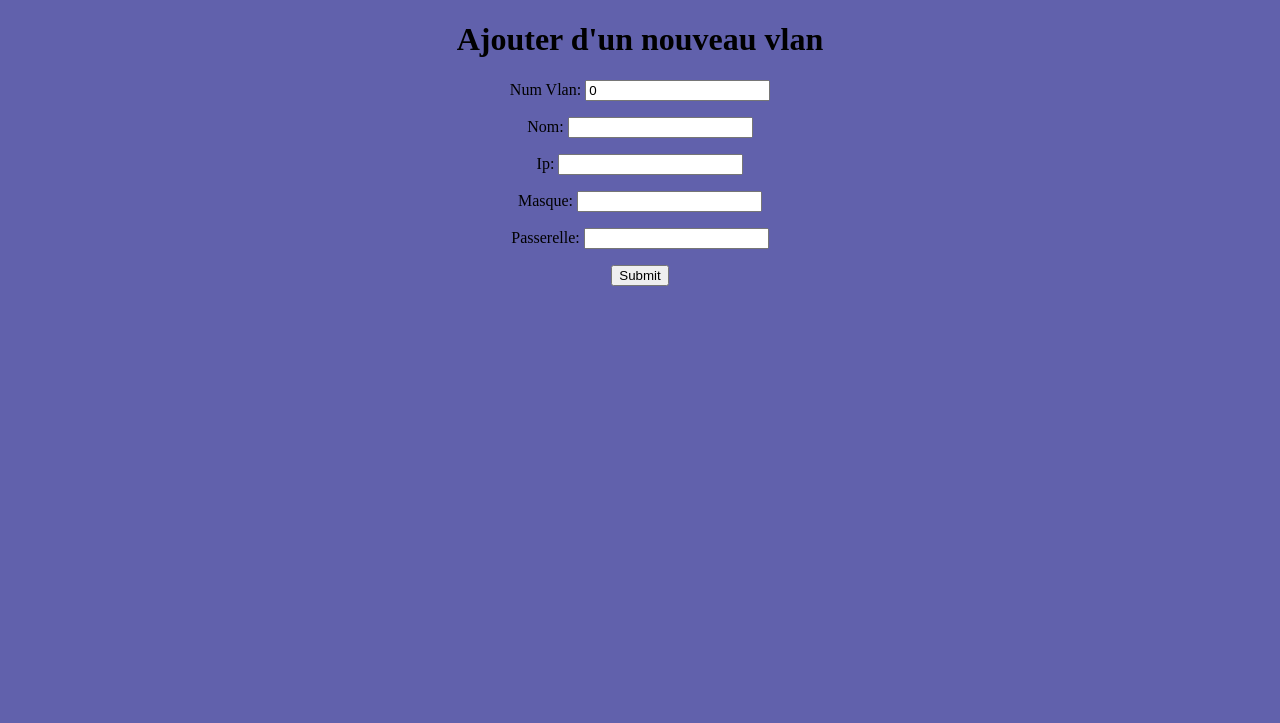
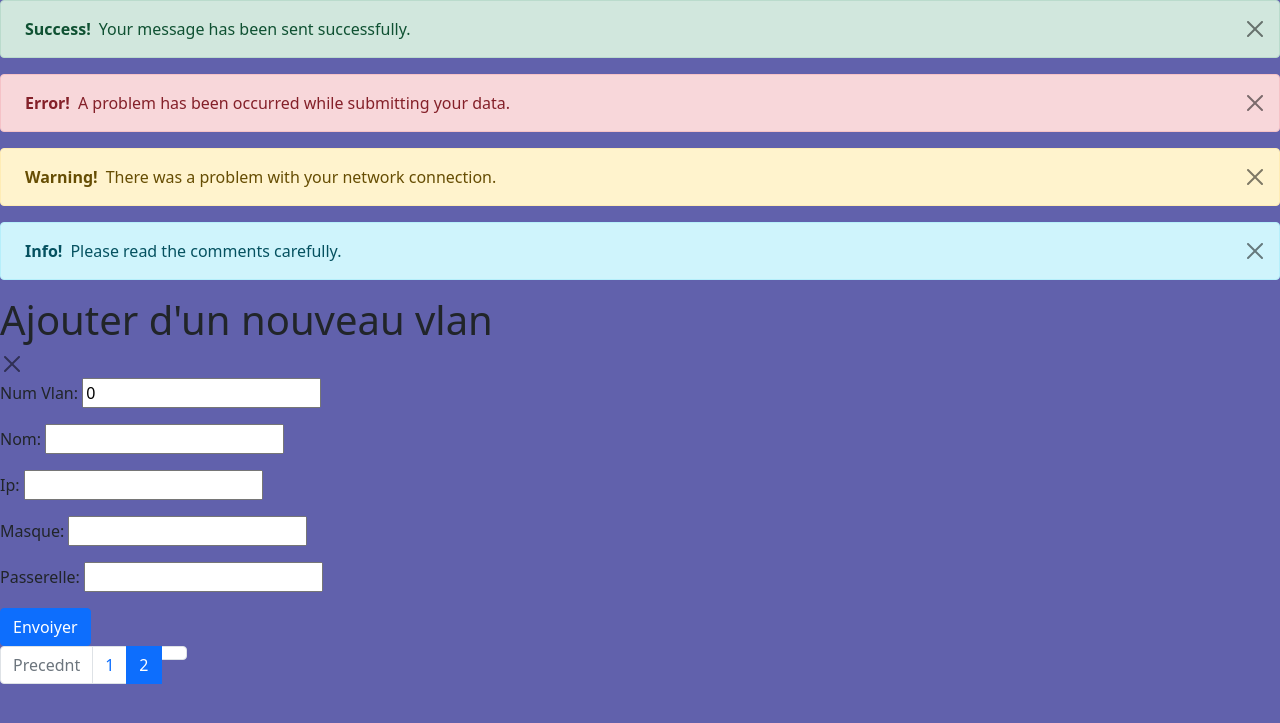
Before and after one commit to Amina-bzr/STI, a Django app: page /app_principal/vlan/ajout in a window 1280 px wide. Shown: the top 723 px of the page. Run offline with Django 4.2, Linux system fonts and the light colour scheme.

Commit message:
Merge branch 'main' of https://github.com/AssiaTANI/projet2cp

```diff
--- a/projet2cp/app_principal/forms.py
+++ b/projet2cp/app_principal/forms.py
@@ -1,6 +1,6 @@
 from django import forms
 from .models import switch, vlan, Port
-
+from django.utils.translation import gettext_lazy as _
 class switchform(forms.ModelForm):
 
     class Meta:
@@ -8,12 +8,27 @@ class switchform(forms.ModelForm):
 
         fields = "__all__"
 
-        #widgets = {
-        #    'Vlans_associe': forms.Select(attrs={}),
-        #}
+
 
 class vlanform(forms.ModelForm):
+
     class Meta:
-        model=vlan
+        model = vlan
+        fields = "__all__"
 
+class portform(forms.ModelForm):
+
+    class Meta:
+        model = Port
         fields = "__all__"
+
+
+
+
+
+
+
+
+
+
+        # custom validation for the name field
--- a/projet2cp/app_principal/models.py
+++ b/projet2cp/app_principal/models.py
@@ -5,6 +5,7 @@ from django.db import models
 
 class switch(models.Model): #on peut creer les ports d'un switch a partir d'un objet "switch" : switch_objet.port_set.create(num_port=...,type_port=...etc)
     nom = models.CharField(max_length=50)
+   # statut=models.CharField(max_length=50)
     marque = models.CharField(max_length=50)
     modele = models.CharField(max_length=50)
     bloc = models.CharField(max_length=10)
--- a/projet2cp/app_principal/templates/app_principal/index.html
+++ b/projet2cp/app_principal/templates/app_principal/index.html
@@ -1,4 +1,6 @@
 <!DOCTYPE html>
+<link href="https://cdn.jsdelivr.net/npm/bootstrap@5.1.3/dist/css/bootstrap.min.css" rel="stylesheet" integrity="sha384-1BmE4kWBq78iYhFldvKuhfTAU6auU8tT94WrHftjDbrCEXSU1oBoqyl2QvZ6jIW3" crossorigin="anonymous">
+<script src="https://cdn.jsdelivr.net/npm/bootstrap@5.1.3/dist/js/bootstrap.bundle.min.js" integrity="sha384-ka7Sk0Gln4gmtz2MlQnikT1wXgYsOg+OMhuP+IlRH9sENBO0LRn5q+8nbTov4+1p" crossorigin="anonymous"></script>
 <html lang="en">
 <head>
     <meta charset="UTF-8">
@@ -8,20 +10,84 @@
 </head>
 
 <body style="background-color: rgb(97, 97, 172);">
-    <center>
+       <!-- Success Alert -->
+<div class="alert alert-success alert-dismissible d-flex align-items-center fade show">
+  <i class="bi-check-circle-fill"></i>
+  <strong class="mx-2">Success!</strong> Your message has been sent successfully.
+  <button type="button" class="btn-close" data-bs-dismiss="alert"></button>
+</div>
+
+<!-- Error Alert -->
+<div class="alert alert-danger alert-dismissible d-flex align-items-center fade show">
+  <i class="bi-exclamation-octagon-fill"></i>
+  <strong class="mx-2">Error!</strong> A problem has been occurred while submitting your data.
+  <button type="button" class="btn-close" data-bs-dismiss="alert"></button>
+</div>
+
+<!-- Warning Alert -->
+<div class="alert alert-warning alert-dismissible d-flex align-items-center fade show">
+  <i class="bi-exclamation-triangle-fill"></i>
+  <strong class="mx-2">Warning!</strong> There was a problem with your network connection.
+  <button type="button" class="btn-close" data-bs-dismiss="alert"></button>
+</div>
+
+<!-- Info Alert -->
+<div class="alert alert-info alert-dismissible d-flex align-items-center fade show">
+  <i class="bi-info-circle-fill"></i>
+  <strong class="mx-2">Info!</strong> Please read the comments carefully.
+  <button type="button" class="btn-close" data-bs-dismiss="alert"></button>
+</div>
         <h1>Ajouter d'un nouveau {{ choix }}</h1>
 
 
             <form  method="post" >
+                <button type="button" class="btn-close" aria-label="Close"></button>
                 {% csrf_token %}
-
                 {{ form.as_p }}
+                <div id="liveAlertPlaceholder"></div>
 
 
+              <!-- Button trigger modal -->
+<button type="button" class="btn btn-primary" data-bs-toggle="modal" data-bs-target="#exampleModal">
+   Envoiyer
+  </button>
 
-                <input type="submit" value="Submit">
+  <!-- Modal -->
+  <div class="modal fade" id="exampleModal" tabindex="-1" aria-labelledby="exampleModalLabel" aria-hidden="true">
+    <div class="modal-dialog">
+      <div class="modal-content">
+        <div class="modal-header">
+          <h5 class="modal-title" id="exampleModalLabel">Confirmation</h5>
+          <button type="button" class="btn-close" data-bs-dismiss="modal" aria-label="Close"></button>
+        </div>
+        <div class="modal-body">
+          ...
+        </div>
+        <div class="modal-footer">
+          <button type="button" class="btn btn-secondary" data-bs-dismiss="modal">Annuler</button>
+          <button type="button" class="btn btn-primary">Confirmer</button>
+        </div>
+      </div>
+    </div>
+  </div>
+
             </form>
-        </center>
+            <nav aria-label="...">
+                <ul class="pagination">
+                  <li class="page-item disabled">
+                    <a class="page-link">Precednt</a>
+                  </li>
+                  <li class="page-item"><a class="page-link" href="#">1</a></li>
+                  <li class="page-item active" aria-current="page">
+                    <a class="page-link" href="#">2</a>
+                  </li>
+
+                  <li class="page-item">
+                    <a class="page-link" href="#"></a>
+                  </li>
+                </ul>
+              </nav>
+
 </body>
 
 
--- a/projet2cp/app_principal/urls.py
+++ b/projet2cp/app_principal/urls.py
@@ -9,4 +9,5 @@ urlpatterns = [
   #path('switch/',views.index,name='switch'),
   path('switch/ajout',views.ajoutswitch,name='add'),
   path('vlan/ajout',views.ajoutvlan,name='add'),
+   path('port/ajout',views.ajoutport,name='add'),
 ]
--- a/projet2cp/app_principal/views.py
+++ b/projet2cp/app_principal/views.py
@@ -4,7 +4,7 @@ from django.template import loader
 from django.shortcuts import get_object_or_404
 from django.urls import reverse
 from django.views import generic
-from .forms import switchform, vlanform
+from .forms import switchform, vlanform,portform
 from .models import switch, vlan, Port
 
 
@@ -33,3 +33,15 @@ def ajoutvlan(request):
 
 	context = {'form':form, 'choix':'vlan',}
 	return render (request ,'app_principal/index.html',context)
+
+def ajoutport(request):
+
+	form=portform()
+
+	if request.method == 'POST':
+		form = portform(request.POST)
+		if form.is_valid():
+			form.save()
+
+	context = {'form':form, 'choix':'port',}
+	return render (request ,'app_principal/index.html',context)
--- a/projet2cp/projet2cp/settings.py
+++ b/projet2cp/projet2cp/settings.py
@@ -38,6 +38,8 @@ INSTALLED_APPS = [
     'django.contrib.sessions',
     'django.contrib.messages',
     'django.contrib.staticfiles',
+
+
 ]
 
 MIDDLEWARE = [
```
Also changed, not shown: projet2cp/db.sqlite3.
